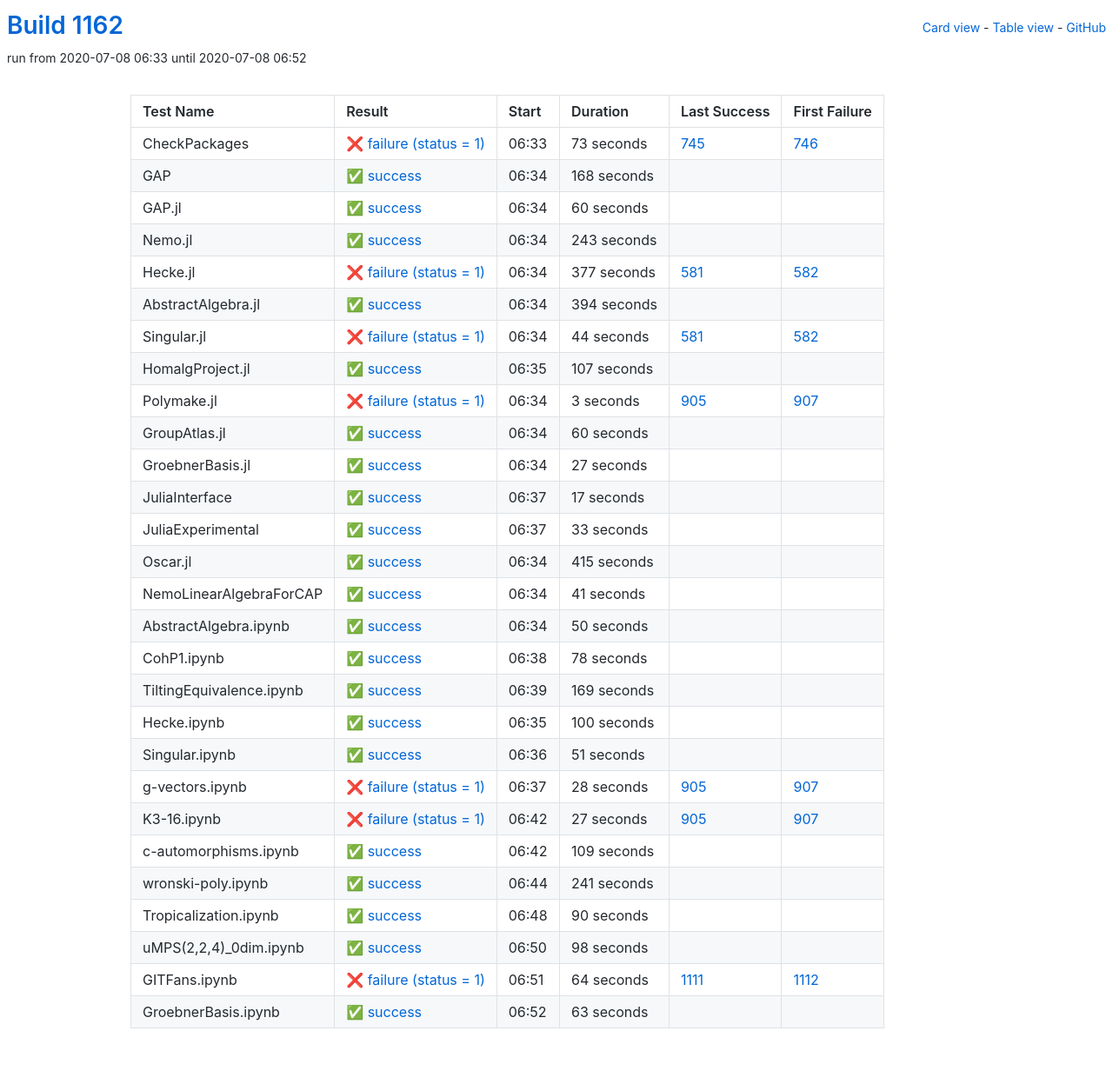
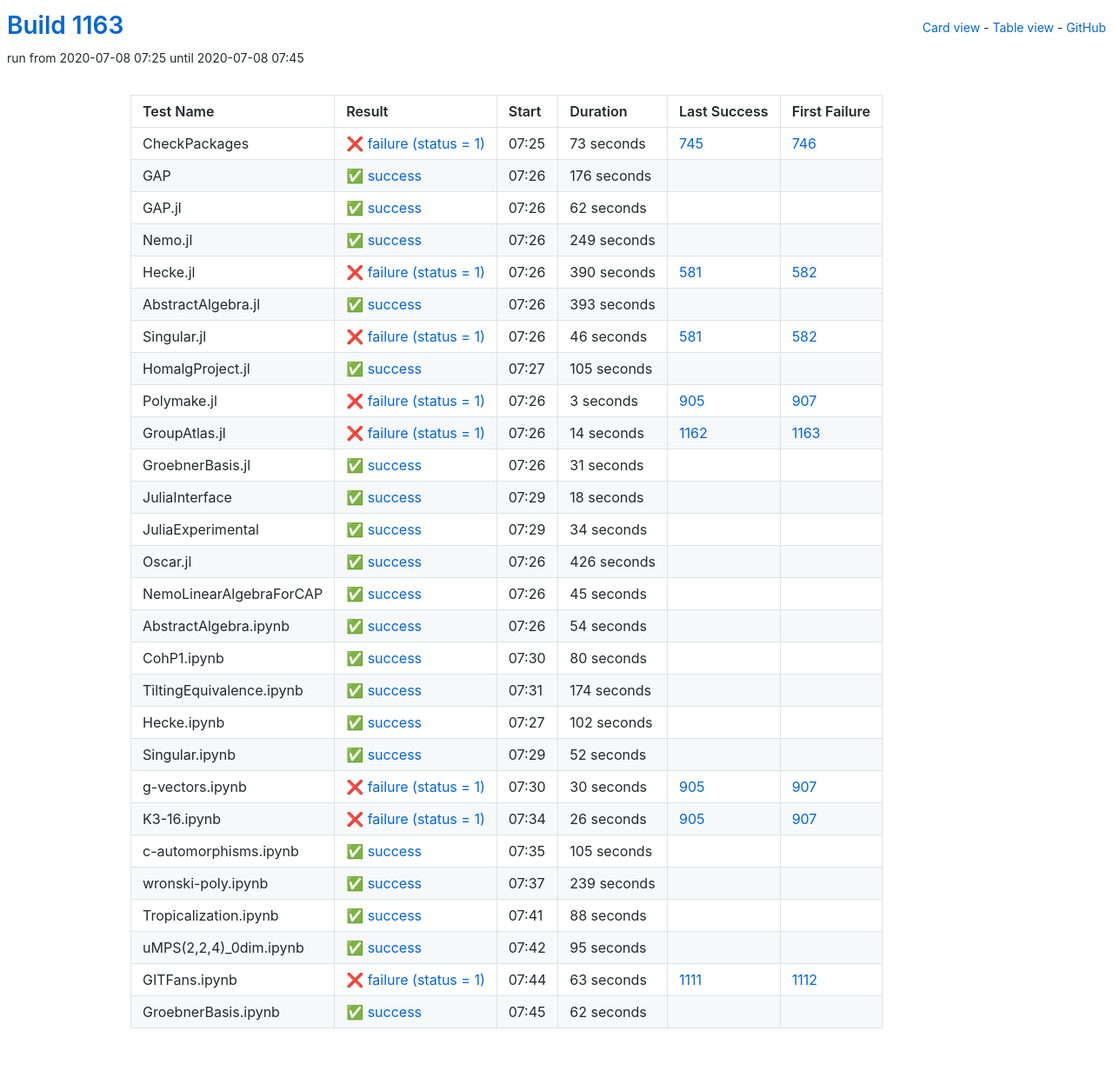
Before and after one commit to oscar-system/oscar-ci-status-1.4, a Jekyll site: the page built from table.html, in a window 1280 px wide. Shown: the whole page at 87% size. Built offline with Jekyll 4.4.1, drawn with Linux system fonts in a browser that asks for light colours.

Commit message:
Build #1163

```diff
--- a/_data/ci.yml
+++ b/_data/ci.yml
@@ -1,6 +1,6 @@
 ---
-build: 1162
-build_url: https://oscarci.mathematik.uni-kl.de/job/oscar-julia-1.4/1162/
+build: 1163
+build_url: https://oscarci.mathematik.uni-kl.de/job/oscar-julia-1.4/1163/
 job: oscar-julia-1.4
 organization: oscar-system
 repo: oscar-ci-status-1.4
@@ -8,8 +8,8 @@ repourl: https://github.com/oscar-system/oscar-ci-status-1.4
 tests:
 - name: CheckPackages
   id: checkpackages
-  log: https://oscarci.mathematik.uni-kl.de/job/oscar-julia-1.4/1162/artifact/logs/build-1162/CheckPackages.log
-  start: 2020-07-08 06:33
+  log: https://oscarci.mathematik.uni-kl.de/job/oscar-julia-1.4/1163/artifact/logs/build-1163/CheckPackages.log
+  start: 2020-07-08 07:25
   success: false
   exitcode: 1
   status: failure
@@ -20,92 +20,92 @@ tests:
   first_failure_url: https://oscarci.mathematik.uni-kl.de/job/oscar-julia-1.4/746/
 - name: GAP
   id: gap
-  log: https://oscarci.mathematik.uni-kl.de/job/oscar-julia-1.4/1162/artifact/logs/build-1162/GAP.log
-  start: 2020-07-08 06:34
+  log: https://oscarci.mathematik.uni-kl.de/job/oscar-julia-1.4/1163/artifact/logs/build-1163/GAP.log
+  start: 2020-07-08 07:26
   success: true
   exitcode: 0
   status: success
-  duration: 168
+  duration: 176
   last_success: false
   last_success_url:
   first_failure: false
   first_failure_url:
 - name: GAP.jl
   id: gap-jl
-  log: https://oscarci.mathematik.uni-kl.de/job/oscar-julia-1.4/1162/artifact/logs/build-1162/GAP.jl.log
-  start: 2020-07-08 06:34
+  log: https://oscarci.mathematik.uni-kl.de/job/oscar-julia-1.4/1163/artifact/logs/build-1163/GAP.jl.log
+  start: 2020-07-08 07:26
   success: true
   exitcode: 0
   status: success
-  duration: 60
+  duration: 62
   last_success: false
   last_success_url:
   first_failure: false
   first_failure_url:
 - name: Nemo.jl
   id: nemo-jl
-  log: https://oscarci.mathematik.uni-kl.de/job/oscar-julia-1.4/1162/artifact/logs/build-1162/Nemo.jl.log
-  start: 2020-07-08 06:34
+  log: https://oscarci.mathematik.uni-kl.de/job/oscar-julia-1.4/1163/artifact/logs/build-1163/Nemo.jl.log
+  start: 2020-07-08 07:26
   success: true
   exitcode: 0
   status: success
-  duration: 243
+  duration: 249
   last_success: false
   last_success_url:
   first_failure: false
   first_failure_url:
 - name: Hecke.jl
   id: hecke-jl
-  log: https://oscarci.mathematik.uni-kl.de/job/oscar-julia-1.4/1162/artifact/logs/build-1162/Hecke.jl.log
-  start: 2020-07-08 06:34
+  log: https://oscarci.mathematik.uni-kl.de/job/oscar-julia-1.4/1163/artifact/logs/build-1163/Hecke.jl.log
+  start: 2020-07-08 07:26
   success: false
   exitcode: 1
   status: failure
-  duration: 377
+  duration: 390
   last_success: 581
   last_success_url: https://oscarci.mathematik.uni-kl.de/job/oscar-julia-1.4/581/
   first_failure: 582
   first_failure_url: https://oscarci.mathematik.uni-kl.de/job/oscar-julia-1.4/582/
 - name: AbstractAlgebra.jl
   id: abstractalgebra-jl
-  log: https://oscarci.mathematik.uni-kl.de/job/oscar-julia-1.4/1162/artifact/logs/build-1162/AbstractAlgebra.jl.log
-  start: 2020-07-08 06:34
+  log: https://oscarci.mathematik.uni-kl.de/job/oscar-julia-1.4/1163/artifact/logs/build-1163/AbstractAlgebra.jl.log
+  start: 2020-07-08 07:26
   success: true
   exitcode: 0
   status: success
-  duration: 394
+  duration: 393
   last_success: false
   last_success_url:
   first_failure: false
   first_failure_url:
 - name: Singular.jl
   id: singular-jl
-  log: https://oscarci.mathematik.uni-kl.de/job/oscar-julia-1.4/1162/artifact/logs/build-1162/Singular.jl.log
-  start: 2020-07-08 06:34
+  log: https://oscarci.mathematik.uni-kl.de/job/oscar-julia-1.4/1163/artifact/logs/build-1163/Singular.jl.log
+  start: 2020-07-08 07:26
   success: false
   exitcode: 1
   status: failure
-  duration: 44
+  duration: 46
   last_success: 581
   last_success_url: https://oscarci.mathematik.uni-kl.de/job/oscar-julia-1.4/581/
   first_failure: 582
   first_failure_url: https://oscarci.mathematik.uni-kl.de/job/oscar-julia-1.4/582/
 - name: HomalgProject.jl
   id: homalgproject-jl
-  log: https://oscarci.mathematik.uni-kl.de/job/oscar-julia-1.4/1162/artifact/logs/build-1162/HomalgProject.jl.log
-  start: 2020-07-08 06:35
+  log: https://oscarci.mathematik.uni-kl.de/job/oscar-julia-1.4/1163/artifact/logs/build-1163/HomalgProject.jl.log
+  start: 2020-07-08 07:27
   success: true
   exitcode: 0
   status: success
-  duration: 107
+  duration: 105
   last_success: false
   last_success_url:
   first_failure: false
   first_failure_url:
 - name: Polymake.jl
   id: polymake-jl
-  log: https://oscarci.mathematik.uni-kl.de/job/oscar-julia-1.4/1162/artifact/logs/build-1162/Polymake.jl.log
-  start: 2020-07-08 06:34
+  log: https://oscarci.mathematik.uni-kl.de/job/oscar-julia-1.4/1163/artifact/logs/build-1163/Polymake.jl.log
+  start: 2020-07-08 07:26
   success: false
   exitcode: 1
   status: failure
@@ -116,228 +116,228 @@ tests:
   first_failure_url: https://oscarci.mathematik.uni-kl.de/job/oscar-julia-1.4/907/
 - name: GroupAtlas.jl
   id: groupatlas-jl
-  log: https://oscarci.mathematik.uni-kl.de/job/oscar-julia-1.4/1162/artifact/logs/build-1162/GroupAtlas.jl.log
-  start: 2020-07-08 06:34
+  log: https://oscarci.mathematik.uni-kl.de/job/oscar-julia-1.4/1163/artifact/logs/build-1163/GroupAtlas.jl.log
+  start: 2020-07-08 07:26
+  success: false
+  exitcode: 1
+  status: failure
+  duration: 14
+  last_success: 1162
+  last_success_url: https://oscarci.mathematik.uni-kl.de/job/oscar-julia-1.4/1162/
+  first_failure: 1163
+  first_failure_url: https://oscarci.mathematik.uni-kl.de/job/oscar-julia-1.4/1163/
+- name: GroebnerBasis.jl
+  id: groebnerbasis-jl
+  log: https://oscarci.mathematik.uni-kl.de/job/oscar-julia-1.4/1163/artifact/logs/build-1163/GroebnerBasis.jl.log
+  start: 2020-07-08 07:26
   success: true
   exitcode: 0
   status: success
-  duration: 60
-  last_success: false
-  last_success_url:
-  first_failure: false
-  first_failure_url:
-- name: GroebnerBasis.jl
-  id: groebnerbasis-jl
-  log: https://oscarci.mathematik.uni-kl.de/job/oscar-julia-1.4/1162/artifact/logs/build-1162/GroebnerBasis.jl.log
-  start: 2020-07-08 06:34
-  success: true
-  exitcode: 0
-  status: success
-  duration: 27
+  duration: 31
   last_success: false
   last_success_url:
   first_failure: false
   first_failure_url:
 - name: JuliaInterface
   id: juliainterface
-  log: https://oscarci.mathematik.uni-kl.de/job/oscar-julia-1.4/1162/artifact/logs/build-1162/JuliaInterface.log
-  start: 2020-07-08 06:37
+  log: https://oscarci.mathematik.uni-kl.de/job/oscar-julia-1.4/1163/artifact/logs/build-1163/JuliaInterface.log
+  start: 2020-07-08 07:29
   success: true
   exitcode: 0
   status: success
-  duration: 17
+  duration: 18
   last_success: false
   last_success_url:
   first_failure: false
   first_failure_url:
 - name: JuliaExperimental
   id: juliaexperimental
-  log: https://oscarci.mathematik.uni-kl.de/job/oscar-julia-1.4/1162/artifact/logs/build-1162/JuliaExperimental.log
-  start: 2020-07-08 06:37
+  log: https://oscarci.mathematik.uni-kl.de/job/oscar-julia-1.4/1163/artifact/logs/build-1163/JuliaExperimental.log
+  start: 2020-07-08 07:29
   success: true
   exitcode: 0
   status: success
-  duration: 33
+  duration: 34
   last_success: false
   last_success_url:
   first_failure: false
   first_failure_url:
 - name: Oscar.jl
   id: oscar-jl
-  log: https://oscarci.mathematik.uni-kl.de/job/oscar-julia-1.4/1162/artifact/logs/build-1162/Oscar.jl.log
-  start: 2020-07-08 06:34
+  log: https://oscarci.mathematik.uni-kl.de/job/oscar-julia-1.4/1163/artifact/logs/build-1163/Oscar.jl.log
+  start: 2020-07-08 07:26
   success: true
   exitcode: 0
   status: success
-  duration: 415
+  duration: 426
   last_success: false
   last_success_url:
   first_failure: false
   first_failure_url:
 - name: NemoLinearAlgebraForCAP
   id: nemolinearalgebraforcap
-  log: https://oscarci.mathematik.uni-kl.de/job/oscar-julia-1.4/1162/artifact/logs/build-1162/NemoLinearAlgebraForCAP.log
-  start: 2020-07-08 06:34
+  log: https://oscarci.mathematik.uni-kl.de/job/oscar-julia-1.4/1163/artifact/logs/build-1163/NemoLinearAlgebraForCAP.log
+  start: 2020-07-08 07:26
   success: true
   exitcode: 0
   status: success
-  duration: 41
+  duration: 45
   last_success: false
   last_success_url:
   first_failure: false
   first_failure_url:
 - name: AbstractAlgebra.ipynb
   id: abstractalgebra-ipynb
-  log: https://oscarci.mathematik.uni-kl.de/job/oscar-julia-1.4/1162/artifact/logs/build-1162/AbstractAlgebra.ipynb.log
-  start: 2020-07-08 06:34
+  log: https://oscarci.mathematik.uni-kl.de/job/oscar-julia-1.4/1163/artifact/logs/build-1163/AbstractAlgebra.ipynb.log
+  start: 2020-07-08 07:26
   success: true
   exitcode: 0
   status: success
-  duration: 50
+  duration: 54
   last_success: false
   last_success_url:
   first_failure: false
   first_failure_url:
 - name: CohP1.ipynb
   id: cohp1-ipynb
-  log: https://oscarci.mathematik.uni-kl.de/job/oscar-julia-1.4/1162/artifact/logs/build-1162/CohP1.ipynb.log
-  start: 2020-07-08 06:38
+  log: https://oscarci.mathematik.uni-kl.de/job/oscar-julia-1.4/1163/artifact/logs/build-1163/CohP1.ipynb.log
+  start: 2020-07-08 07:30
   success: true
   exitcode: 0
   status: success
-  duration: 78
+  duration: 80
   last_success: false
   last_success_url:
   first_failure: false
   first_failure_url:
 - name: TiltingEquivalence.ipynb
   id: tiltingequivalence-ipynb
-  log: https://oscarci.mathematik.uni-kl.de/job/oscar-julia-1.4/1162/artifact/logs/build-1162/TiltingEquivalence.ipynb.log
-  start: 2020-07-08 06:39
+  log: https://oscarci.mathematik.uni-kl.de/job/oscar-julia-1.4/1163/artifact/logs/build-1163/TiltingEquivalence.ipynb.log
+  start: 2020-07-08 07:31
   success: true
   exitcode: 0
   status: success
-  duration: 169
+  duration: 174
   last_success: false
   last_success_url:
   first_failure: false
   first_failure_url:
 - name: Hecke.ipynb
   id: hecke-ipynb
-  log: https://oscarci.mathematik.uni-kl.de/job/oscar-julia-1.4/1162/artifact/logs/build-1162/Hecke.ipynb.log
-  start: 2020-07-08 06:35
+  log: https://oscarci.mathematik.uni-kl.de/job/oscar-julia-1.4/1163/artifact/logs/build-1163/Hecke.ipynb.log
+  start: 2020-07-08 07:27
   success: true
   exitcode: 0
   status: success
-  duration: 100
+  duration: 102
   last_success: false
   last_success_url:
   first_failure: false
   first_failure_url:
 - name: Singular.ipynb
   id: singular-ipynb
-  log: https://oscarci.mathematik.uni-kl.de/job/oscar-julia-1.4/1162/artifact/logs/build-1162/Singular.ipynb.log
-  start: 2020-07-08 06:36
+  log: https://oscarci.mathematik.uni-kl.de/job/oscar-julia-1.4/1163/artifact/logs/build-1163/Singular.ipynb.log
+  start: 2020-07-08 07:29
   success: true
   exitcode: 0
   status: success
-  duration: 51
+  duration: 52
   last_success: false
   last_success_url:
   first_failure: false
   first_failure_url:
 - name: g-vectors.ipynb
   id: g-vectors-ipynb
-  log: https://oscarci.mathematik.uni-kl.de/job/oscar-julia-1.4/1162/artifact/logs/build-1162/g-vectors.ipynb.log
-  start: 2020-07-08 06:37
+  log: https://oscarci.mathematik.uni-kl.de/job/oscar-julia-1.4/1163/artifact/logs/build-1163/g-vectors.ipynb.log
+  start: 2020-07-08 07:30
   success: false
   exitcode: 1
   status: failure
-  duration: 28
+  duration: 30
   last_success: 905
   last_success_url: https://oscarci.mathematik.uni-kl.de/job/oscar-julia-1.4/905/
   first_failure: 907
   first_failure_url: https://oscarci.mathematik.uni-kl.de/job/oscar-julia-1.4/907/
 - name: K3-16.ipynb
   id: k3-16-ipynb
-  log: https://oscarci.mathematik.uni-kl.de/job/oscar-julia-1.4/1162/artifact/logs/build-1162/K3-16.ipynb.log
-  start: 2020-07-08 06:42
+  log: https://oscarci.mathematik.uni-kl.de/job/oscar-julia-1.4/1163/artifact/logs/build-1163/K3-16.ipynb.log
+  start: 2020-07-08 07:34
   success: false
   exitcode: 1
   status: failure
-  duration: 27
+  duration: 26
   last_success: 905
   last_success_url: https://oscarci.mathematik.uni-kl.de/job/oscar-julia-1.4/905/
   first_failure: 907
   first_failure_url: https://oscarci.mathematik.uni-kl.de/job/oscar-julia-1.4/907/
 - name: c-automorphisms.ipynb
   id: c-automorphisms-ipynb
-  log: https://oscarci.mathematik.uni-kl.de/job/oscar-julia-1.4/1162/artifact/logs/build-1162/c-automorphisms.ipynb.log
-  start: 2020-07-08 06:42
+  log: https://oscarci.mathematik.uni-kl.de/job/oscar-julia-1.4/1163/artifact/logs/build-1163/c-automorphisms.ipynb.log
+  start: 2020-07-08 07:35
   success: true
   exitcode: 0
   status: success
-  duration: 109
+  duration: 105
   last_success: false
   last_success_url:
   first_failure: false
   first_failure_url:
 - name: wronski-poly.ipynb
   id: wronski-poly-ipynb
-  log: https://oscarci.mathematik.uni-kl.de/job/oscar-julia-1.4/1162/artifact/logs/build-1162/wronski-poly.ipynb.log
-  start: 2020-07-08 06:44
+  log: https://oscarci.mathematik.uni-kl.de/job/oscar-julia-1.4/1163/artifact/logs/build-1163/wronski-poly.ipynb.log
+  start: 2020-07-08 07:37
   success: true
   exitcode: 0
   status: success
-  duration: 241
+  duration: 239
   last_success: false
   last_success_url:
   first_failure: false
   first_failure_url:
 - name: Tropicalization.ipynb
   id: tropicalization-ipynb
-  log: https://oscarci.mathematik.uni-kl.de/job/oscar-julia-1.4/1162/artifact/logs/build-1162/Tropicalization.ipynb.log
-  start: 2020-07-08 06:48
+  log: https://oscarci.mathematik.uni-kl.de/job/oscar-julia-1.4/1163/artifact/logs/build-1163/Tropicalization.ipynb.log
+  start: 2020-07-08 07:41
   success: true
   exitcode: 0
   status: success
-  duration: 90
+  duration: 88
   last_success: false
   last_success_url:
   first_failure: false
   first_failure_url:
 - name: uMPS(2,2,4)_0dim.ipynb
   id: umps-2-2-4-0dim-ipynb
-  log: https://oscarci.mathematik.uni-kl.de/job/oscar-julia-1.4/1162/artifact/logs/build-1162/uMPS-2-2-4-_0dim.ipynb.log
-  start: 2020-07-08 06:50
+  log: https://oscarci.mathematik.uni-kl.de/job/oscar-julia-1.4/1163/artifact/logs/build-1163/uMPS-2-2-4-_0dim.ipynb.log
+  start: 2020-07-08 07:42
   success: true
   exitcode: 0
   status: success
-  duration: 98
+  duration: 95
   last_success: false
   last_success_url:
   first_failure: false
   first_failure_url:
 - name: GITFans.ipynb
   id: gitfans-ipynb
-  log: https://oscarci.mathematik.uni-kl.de/job/oscar-julia-1.4/1162/artifact/logs/build-1162/GITFans.ipynb.log
-  start: 2020-07-08 06:51
+  log: https://oscarci.mathematik.uni-kl.de/job/oscar-julia-1.4/1163/artifact/logs/build-1163/GITFans.ipynb.log
+  start: 2020-07-08 07:44
   success: false
   exitcode: 1
   status: failure
-  duration: 64
+  duration: 63
   last_success: 1111
   last_success_url: https://oscarci.mathematik.uni-kl.de/job/oscar-julia-1.4/1111/
   first_failure: 1112
   first_failure_url: https://oscarci.mathematik.uni-kl.de/job/oscar-julia-1.4/1112/
 - name: GroebnerBasis.ipynb
   id: groebnerbasis-ipynb
-  log: https://oscarci.mathematik.uni-kl.de/job/oscar-julia-1.4/1162/artifact/logs/build-1162/GroebnerBasis.ipynb.log
-  start: 2020-07-08 06:52
+  log: https://oscarci.mathematik.uni-kl.de/job/oscar-julia-1.4/1163/artifact/logs/build-1163/GroebnerBasis.ipynb.log
+  start: 2020-07-08 07:45
   success: true
   exitcode: 0
   status: success
-  duration: 63
+  duration: 62
   last_success: false
   last_success_url:
   first_failure: false
```
Also changed, not shown: README.md.
